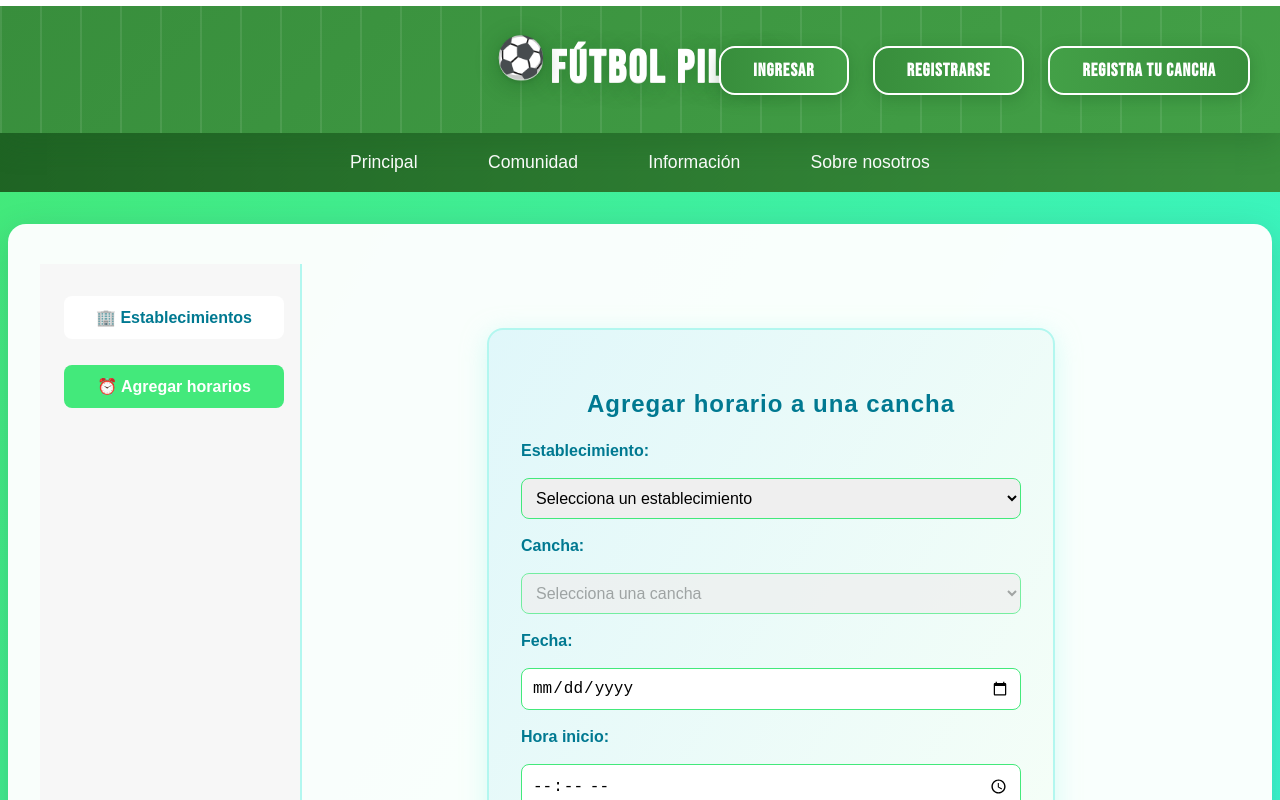
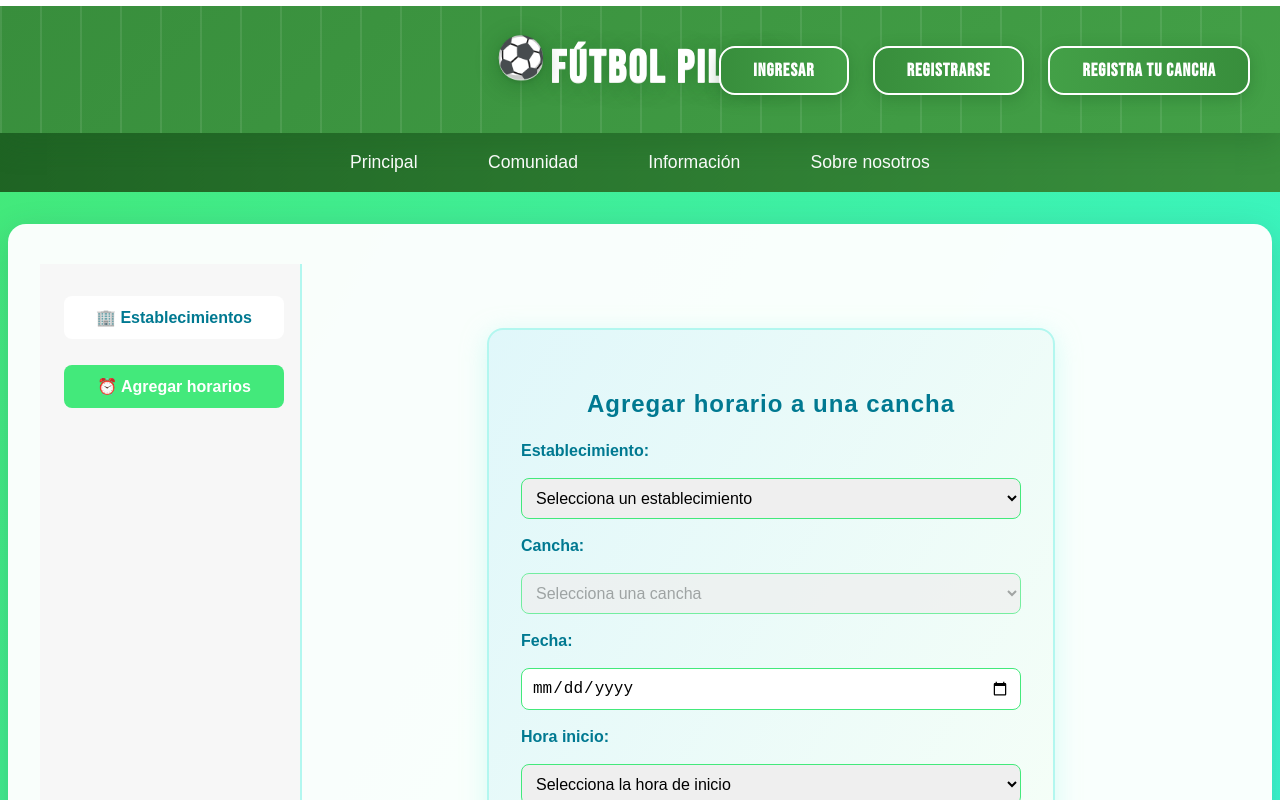
Before and after one commit to Haider2231/desplegable, a React (Vite) app in the folder gestion_futbol/frontend/: page /manage-courts in a window 1280 px wide. Both pictures are taken after a click on the button "⏰ Agregar horarios". Shown: the top 800 px of the page. Built offline with nearby package versions, Linux system fonts and the light colour scheme.

Commit message:
nuevas cosas

```diff
--- a/gestion_futbol/frontend/src/pages/ManageCourts.jsx
+++ b/gestion_futbol/frontend/src/pages/ManageCourts.jsx
@@ -555,6 +555,10 @@ import React, { useEffect, useState, useRef } from "react";
                                             if (!h.fecha) return false;
                                             const fechaHorario = new Date(h.fecha.split("T")[0]);
                                             if (fechaHorario < hoy) return false;
+                                            // Solo mostrar horarios con minutos en 00
+                                            const [hInicio, mInicio] = h.hora_inicio.split(":");
+                                            const [hFin, mFin] = h.hora_fin.split(":");
+                                            if (mInicio !== "00" || mFin !== "00") return false;
                                             // Genera una clave única por fecha, hora_inicio y hora_fin
                                             const clave = `${h.fecha?.split("T")[0]}_${h.hora_inicio}_${h.hora_fin}`;
                                             if (vistos.has(clave)) return false;
@@ -723,23 +727,9 @@ import React, { useEffect, useState, useRef } from "react";
                     }}
                   />
                   <label style={{ fontWeight: 600, color: "#007991" }}>Hora inicio:</label>
-                  <input
-                    type="time"
+                  <select
                     value={horarioForm.hora_inicio}
-                    min="09:00"
-                    max="22:00"
-                    onChange={e => {
-                      const value = e.target.value;
-                      if (value < "09:00") {
-                        Swal.fire("Horario inválido", "No se puede poner un horario antes de las 9:00 am.", "warning");
-                        return;
-                      }
-                      if (value > "22:00") {
-                        Swal.fire("Horario inválido", "No se puede poner un horario después de las 10:00 pm.", "warning");
-                        return;
-                      }
-                      setHorarioForm({ ...horarioForm, hora_inicio: value });
-                    }}
+                    onChange={e => setHorarioForm({ ...horarioForm, hora_inicio: e.target.value })}
                     required
                     style={{
                       border: "1.5px solid #43e97b",
@@ -748,7 +738,17 @@ import React, { useEffect, useState, useRef } from "react";
                       fontSize: 16,
                       outline: "none"
                     }}
-                  />
+                  >
+                    <option value="">Selecciona la hora de inicio</option>
+                    {Array.from({ length: 14 }).map((_, i) => {
+                      // Horas de 09:00 a 22:00
+                      const hour = 9 + i;
+                      const value = `${hour.toString().padStart(2, "0")}:00`;
+                      return (
+                        <option key={value} value={value}>{value}</option>
+                      );
+                    })}
+                  </select>
                   <label style={{ fontWeight: 600, color: "#007991" }}>Hora fin :</label>
                   <input
                     type="time"
```
